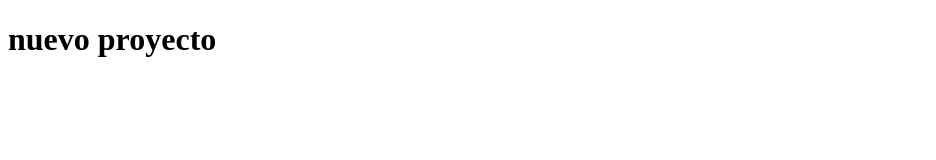
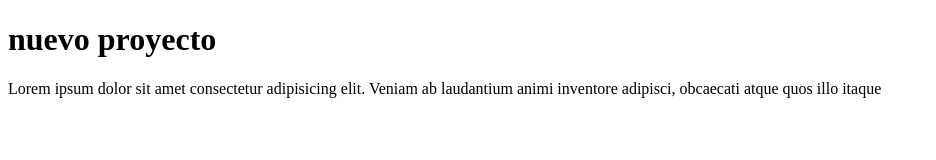
Before and after one commit to jei23/jeimar2, a plain HTML site: page index.html in a window 1280 px wide. Shown: the whole page, without its empty margins (0-936 px from the left). Drawn offline with Linux system fonts and the light colour scheme.

Commit message:
agregue un parrafo ala nueva rama

```diff
--- a/index.html
+++ b/index.html
@@ -13,7 +13,7 @@
 
     <section>
         <article>
-
+            <p>Lorem ipsum dolor sit amet consectetur adipisicing elit. Veniam ab laudantium animi inventore adipisci, obcaecati atque quos illo itaque </p>
         </article>
     </section>
 </body>
```
